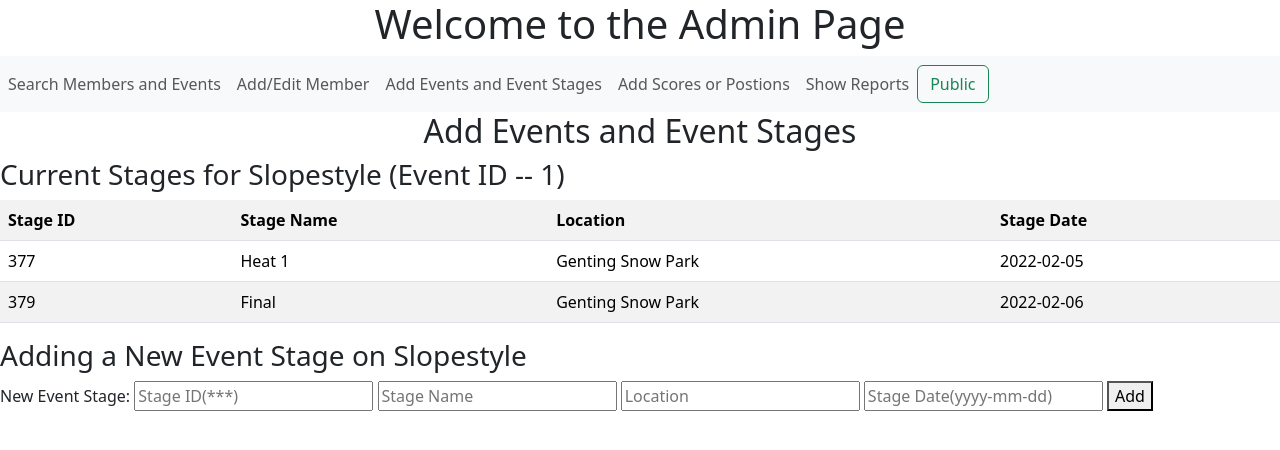
After one commit to dorachenxiW/636_FinalProject, a Flask app: page /eventstage/add/1 in a window 1280 px wide. The commit adds this page. Shown: the top 450 px of the page. Run offline with Flask 3, Linux system fonts and the light colour scheme; data comes from the database, SQL or seed files in the repository.

Commit message:
add event and event stage partially done

```diff
--- a/nzolywebapp/app.py
+++ b/nzolywebapp/app.py
@@ -136,11 +136,43 @@ def updatemember():
 
     return redirect ("/addeditmember")
 
+@app.route("/addeventsandstages")
+def addeventsandstages():
+    connection = getCursor()
+    sql = "SELECT * FROM events;"
+    connection.execute(sql)
+    eventList = connection.fetchall()
+    return render_template("addevents.html", eventlist=eventList)
 
+@app.route("/event/add", methods=["POST"])
+def addevent():
+    eventid=request.form.get('EventID')
+    eventname=request.form.get('EventName')
+    sport=request.form.get('Sport')
+    nzteamid=request.form.get('NZTeam')
 
-@app.route("/addevents")
-def addevents():
-    return render_template("addevents.html")
+    connection=getCursor()
+    connection.execute("INSERT INTO events (EventID, EventName, Sport, NZTeam) VALUES (%s, %s, %s, %s);", (eventid, eventname, sport, nzteamid,))
+
+    return redirect ("/addeventsandstages")
+
+@app.route("/eventstage/add/<eventid>")
+def currentstages(eventid):
+    connection=getCursor()
+    sql = "SELECT * FROM events INNER JOIN event_stage on event_stage.EventID=events.EventID WHERE events.EventID=%s;"
+    connection.execute(sql, (eventid,))
+    stageList=connection.fetchall()
+    return render_template ("addeventstage.html", stagelist=stageList)
+
+@app.route("/eventstage/add", methods=["POST"])
+def addeventstage():
+    stageid=request.form.get('StageID')
+    stagename=request.form.get('StageName')
+    location=request.form.get('Location')
+    stagedate=request.form.get('StageDate')
+    connection=getCursor()
+    connection.execute("INSERT INTO event_stage (StageID, StageName, Location, StageDate) VALUES (%s, %s, %s, %s);", (stageid, stagename, location, str(stagedate),))
+    return render_template("addeventstage.html")
 
 @app.route("/addscores")
 def addscores():
--- /dev/null
+++ b/nzolywebapp/templates/addeventstage.html
@@ -0,0 +1,25 @@
+{% extends "adminbase.html" %}
+{% block content %}
+
+<h2 align="center">Add Events and Event Stages</h2>
+<h3>Current Stages for {{stagelist[0][1]}} (Event ID -- {{stagelist[0][0]}})</h3>
+<table class="table table-striped table-hover">
+    <tr><th>Stage ID</th><th>Stage Name</th><th>Location</th><th>Stage Date</th></tr>
+    {% for stage in stagelist %}
+    <tr><td>{{stage[4]}}</td><td>{{stage[5]}}</td><td>{{stage[7]}}</td><td>{{stage[8]}}</td>
+    </tr>
+    {% endfor %}
+</table>
+<h3>Adding a New Event Stage on {{stagelist[0][1]}} </h3>
+<form action="/eventstage/add" method="Post">
+
+    New Event Stage:
+    <input type="text" name="StageID" placeholder="Stage ID(***)"/>
+    <input type="text" name="StageName" placeholder="Stage Name"/>
+    <input type="text" name="Location" placeholder="Location"/>
+    <input type="text" name="StageDate" placeholder="Stage Date(yyyy-mm-dd)"/>
+     <button type ="submit">Add</button>
+ </form>
+
+
+{% endblock %}
--- a/nzolywebapp/templates/adminbase.html
+++ b/nzolywebapp/templates/adminbase.html
@@ -13,7 +13,7 @@
             <ul class="navbar-nav mr-auto">
                 <li class="nav-item active"><a class="nav-link" href="{{ url_for('search') }}">Search Members and Events</a></li>
                 <li class="nav-item active"><a class="nav-link" href="{{ url_for('addeditmember') }}">Add/Edit Member</a></li>
-                <li class="nav-item active"><a class="nav-link" href="{{ url_for('addevents') }}">Add Events and Event Stages</a></li>
+                <li class="nav-item active"><a class="nav-link" href="{{ url_for('addeventsandstages') }}">Add Events and Event Stages</a></li>
                 <li class="nav-item active"><a class="nav-link" href="{{ url_for('addscores') }}">Add Scores or Postions</a></li>
                 <li class="nav-item active"><a class="nav-link" href="{{ url_for('reports') }}">Show Reports</a></li>
             </ul>
--- a/nzolywebapp/templates/memberlist.html
+++ b/nzolywebapp/templates/memberlist.html
@@ -1,8 +1,8 @@
 {% extends "base.html" %}
 {% block content %}
 <!-- code in here to display a list of members-->
-<h2 aligh="center">Member List</h2>
-<h3 aligh="center">A list of all NZ Olympic Team members</h3>
+<h2 align="center">Member List</h2>
+<h3 align="center">A list of all NZ Olympic Team members</h3>
 
 <table class="table table-striped table-hover">
     <tr><th>Name</th><th>Member ID</th><th>Team Name</th><th>City</th><th>Birthday</th></tr>
--- a/nzolywebapp/templates/search.html
+++ b/nzolywebapp/templates/search.html
@@ -2,7 +2,7 @@
 {% block content %}
 <!-- code in here to search->
 <!-- db is the variable passed in searching -->
-<h2 align="center">Search Members</h2>
+<h2 align="center">Search Members and Events</h2>
 <h3>Search all of the Members</h3>
 
 <form action="/search/result_member" method="Post">
@@ -20,7 +20,6 @@
     {% endfor %}
 </table>
 
-<h2 align="center">Search Events</h2>
 <h3>Search all of the Events</h3>
 <form action="/search/result_event" method="Post">
     Search Event: <input type="text" name="eventsearch"/>
```
Also changed, not shown: nzolywebapp/templates/addeditmember.html (+4 -6 lines), nzolywebapp/templates/addevents.html (+33 -3 lines).
